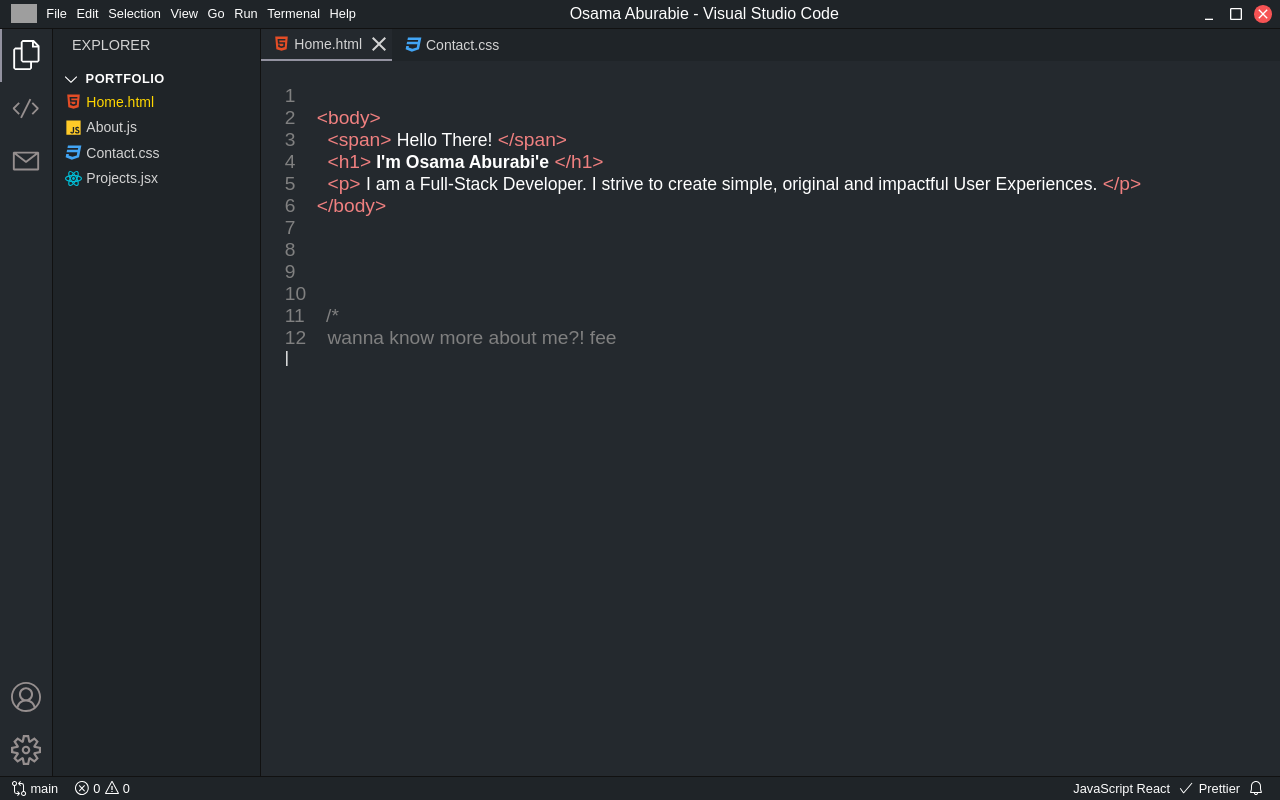
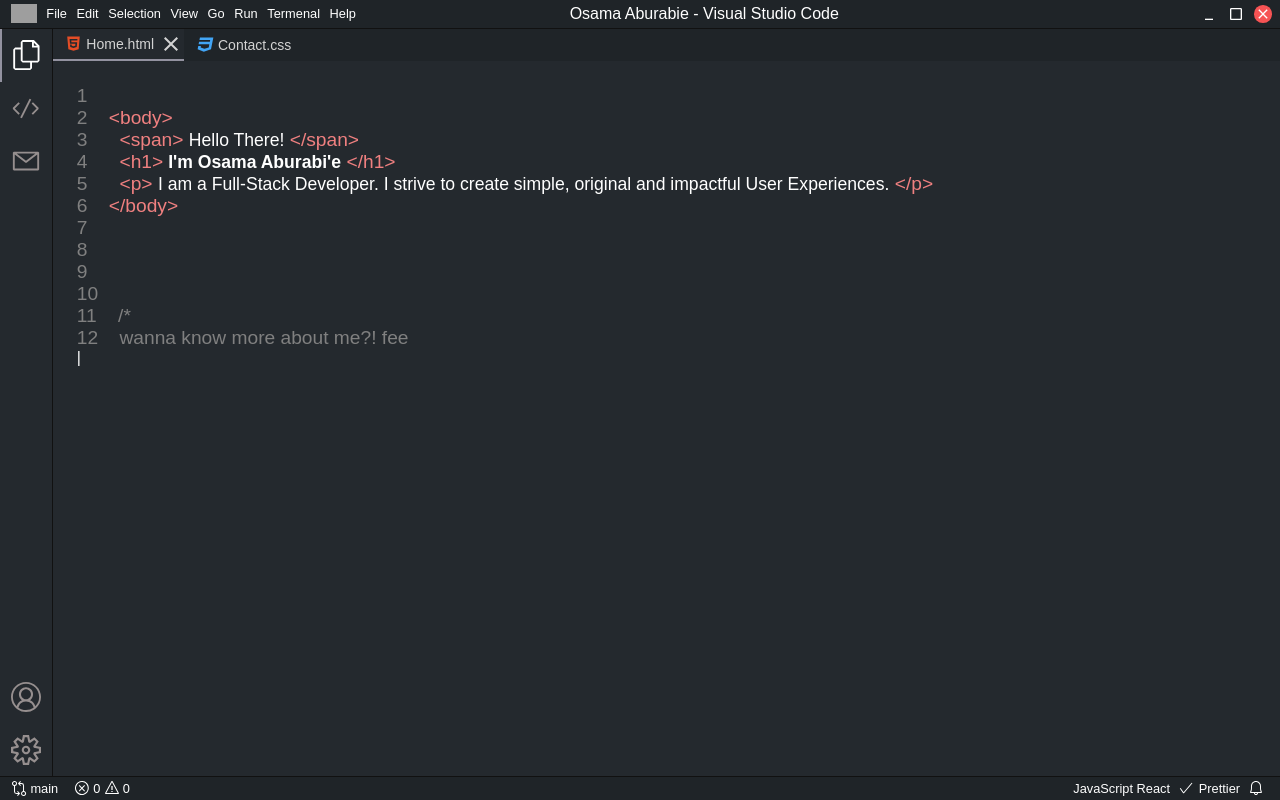
Before and after one commit to OsamaAburabie/porfolio, a React (Create React App) app: page / in a window 1280 px wide. Built offline with nearby package versions, Linux system fonts and the light colour scheme; grey boxes are pictures that could not be loaded.

Commit message:
finished almost beta

```diff
--- a/src/App.css
+++ b/src/App.css
@@ -18,6 +18,10 @@ section {
   height: calc(100% - 2rem);
   width: calc(100vw - 16.3rem);
   display: flex;
+}
+
+.hiddenExplorer {
+  width: calc(100vw - 3.3rem);
 }
 
 ol {
@@ -48,5 +52,5 @@ span > a {
 }
 
 .none {
-  display: none;
+  display: none !important;
 }
--- a/src/components/Sidebar.jsx
+++ b/src/components/Sidebar.jsx
@@ -3,7 +3,8 @@ import { NavLink } from "react-router-dom";
 import { useContext, useState } from "react";
 import { MainContext } from "../context/mainContext";
 const Sidebar = () => {
-  const { barItems, topBarItems } = useContext(MainContext);
+  const { barItems, topBarItems, showExplorer, setShowExplorer } =
+    useContext(MainContext);
   const [isOpen, setIsOpen] = useState(true);
 
   //this function will add item from sidebar to topbar if it does not exist
@@ -13,6 +14,10 @@ const Sidebar = () => {
       topBarItems.push(item);
     } else return;
   }
+
+  const toggleExplorer = () => {
+    setShowExplorer(!showExplorer);
+  };
   return (
     <>
       <div className="sidebar">
@@ -20,8 +25,10 @@ const Sidebar = () => {
           <NavLink
             to="/"
             exact
-            className="sidebar__link"
+            className={`sidebar__link `}
             activeClassName="active_sidebar_link"
+            // style={{ cursor: "pointer" }}
+            onClick={toggleExplorer}
           >
             <svg
               width="30"
@@ -85,7 +92,7 @@ const Sidebar = () => {
           </NavLink>
         </div>
       </div>
-      <div className="explorer">
+      <div className={`explorer ${showExplorer ? "" : "none"}`}>
         <div className="explorer__header">EXPLORER</div>
         <label onClick={() => setIsOpen(!isOpen)} className="explorer__folder">
           <svg
--- a/src/context/mainContext.js
+++ b/src/context/mainContext.js
@@ -5,7 +5,7 @@ import CssLogo from "../images/CssLogo.svg";
 import HtmlLogo from "../images/HtmlLogo.svg";
 export const MainContext = createContext();
 const MainContextProvider = (props) => {
-  const [showExplorer, setShowExplorer] = useState(true);
+  const [showExplorer, setShowExplorer] = useState(false);
   const barItems = [
     { id: 1, to: "/", text: "Home.html", ico: HtmlLogo, exact: true },
     { id: 2, to: "/about", text: "About.js", ico: JsLogo, exact: false },
--- a/src/pages/About.jsx
+++ b/src/pages/About.jsx
@@ -1,6 +1,7 @@
 import React from "react";
 import Sidebar from "../components/Sidebar";
 import Topbar from "../components/Topbar";
+import Section from "../components/Section";
 
 const About = () => {
   return (
@@ -8,9 +9,9 @@ const About = () => {
       <Sidebar />
       <div className="wrapper">
         <Topbar />
-        <section>
+        <Section>
           <h1>About</h1>
-        </section>
+        </Section>
       </div>
     </main>
   );
--- a/src/pages/Contact.jsx
+++ b/src/pages/Contact.jsx
@@ -1,6 +1,8 @@
 import React, { useState } from "react";
 import Sidebar from "../components/Sidebar";
 import Topbar from "../components/Topbar";
+import Section from "../components/Section";
+
 // import Typist from "react-typist";
 import FacebookIcon from "@material-ui/icons/Facebook";
 import LinkedInIcon from "@material-ui/icons/LinkedIn";
@@ -34,7 +36,7 @@ const Contact = () => {
       <Sidebar />
       <div className="wrapper">
         <Topbar />
-        <section>
+        <Section>
           <div className="contactPage">
             <div className="contactPage__top">
               {/* <Typist avgTypingDelay={5} cursor={{ hideWhenDone: true }}> */}
@@ -238,7 +240,7 @@ const Contact = () => {
               </div>
             </div>
           </div>
-        </section>
+        </Section>
       </div>
     </main>
   );
--- a/src/pages/Home.jsx
+++ b/src/pages/Home.jsx
@@ -4,6 +4,7 @@ import Topbar from "../components/Topbar";
 import Typist from "react-typist";
 import "./Home.css";
 import { NavLink } from "react-router-dom";
+import Section from "../components/Section";
 
 const Home = () => {
   return (
@@ -11,7 +12,7 @@ const Home = () => {
       <Sidebar />
       <div className="wrapper">
         <Topbar />
-        <section>
+        <Section>
           <div className="homePage">
             <Typist avgTypingDelay={25} cursor={{ hideWhenDone: true }}>
               <ol>
@@ -58,7 +59,7 @@ const Home = () => {
               </NavLink>
             </Typist>
           </div>
-        </section>
+        </Section>
       </div>
     </main>
   );
--- a/src/pages/Projects.jsx
+++ b/src/pages/Projects.jsx
@@ -1,6 +1,7 @@
 import React from "react";
 import Sidebar from "../components/Sidebar";
 import Topbar from "../components/Topbar";
+import Section from "../components/Section";
 
 const Projects = () => {
   return (
@@ -8,9 +9,9 @@ const Projects = () => {
       <Sidebar />
       <div className="wrapper">
         <Topbar />
-        <section>
+        <Section>
           <h1>Projects</h1>
-        </section>
+        </Section>
       </div>
     </main>
   );
```
